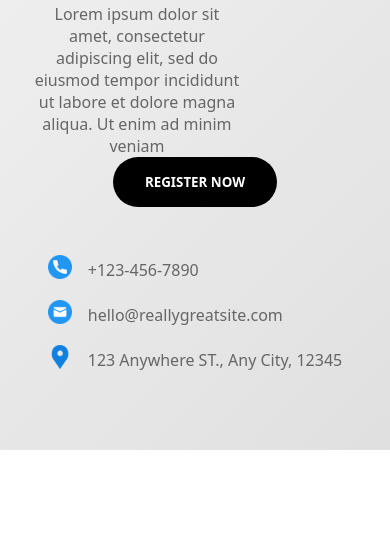
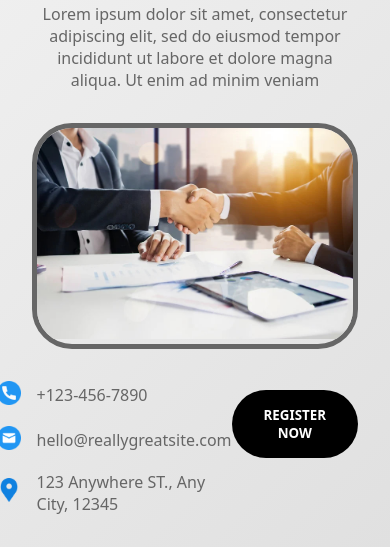
Before and after one commit to Mohamed780050/Wardiere-Inc., a plain HTML site: page index.html in a window 390 px wide. Shown: the part 394-941 px from the top of the page. Before the commit the page ends 844 px from the top, so only its background shows below. Drawn offline with Linux system fonts and the light colour scheme.

Commit message:
edited the style of the contact div

```diff
--- a/styles.css
+++ b/styles.css
@@ -120,18 +120,15 @@ p {
   height: 24px;
 }
 @media (max-width: 768px) {
-  main {
+  .higher-content {
     flex-direction: column;
     text-align: center;
   }
   .register-contact {
     display: flex;
     align-items: center;
-    justify-content: center;
-    flex-direction: column;
-  }
-  .content p {
-    margin-bottom: 0;
+    justify-content: space-between;
+    flex-direction: row-reverse;
   }
   .image-container {
     margin-bottom: 2rem;
```
